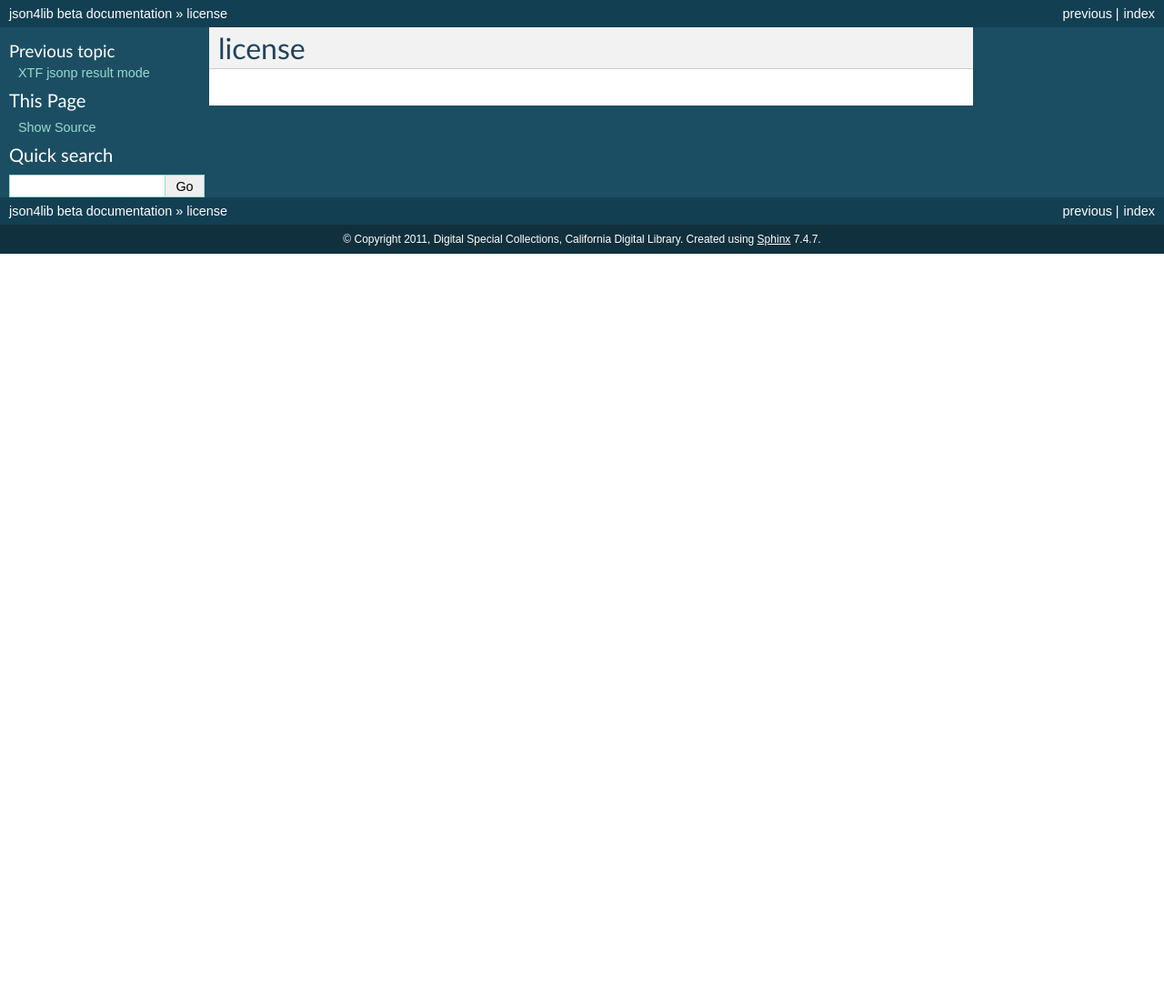
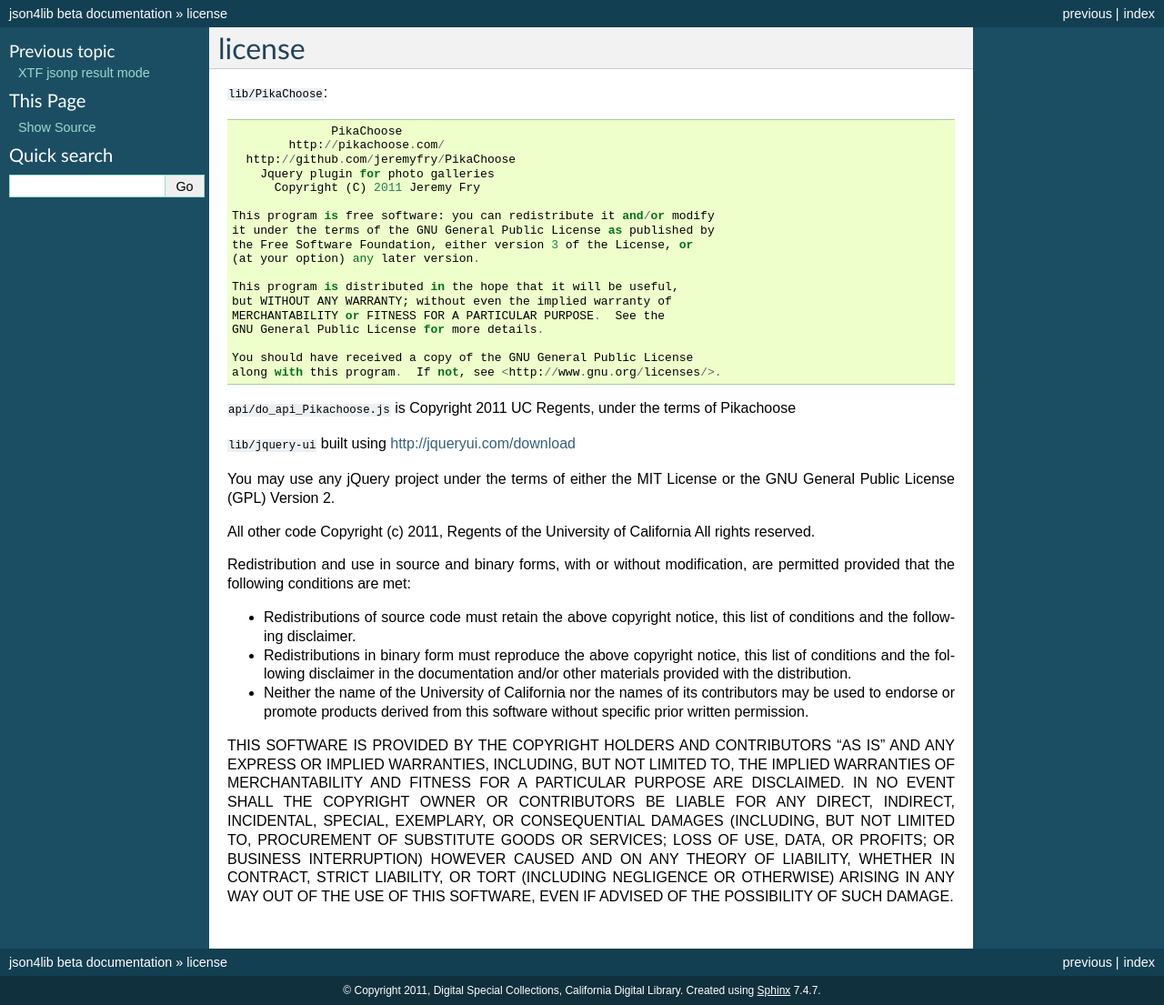
Before and after one commit to tingletech/json4lib, a Sphinx documentation site: the page built from docs/license.rst, in a window 1280 px wide. Shown: the whole page at 91% size. Built offline with Sphinx 7.4.7, drawn with Linux system fonts in a browser that asks for light colours; before the commit the page ends 900 px from its top, so only the background shows below that.

Commit message:
worked some more on these docs

```diff
--- a/docs/license.rst
+++ b/docs/license.rst
@@ -1,3 +1,58 @@
 *******
 license
 *******
+
+:file:`lib/PikaChoose`::
+
+                  PikaChoose
+            http://pikachoose.com/
+      http://github.com/jeremyfry/PikaChoose
+	Jquery plugin for photo galleries
+          Copyright (C) 2011 Jeremy Fry
+
+    This program is free software: you can redistribute it and/or modify
+    it under the terms of the GNU General Public License as published by
+    the Free Software Foundation, either version 3 of the License, or
+    (at your option) any later version.
+
+    This program is distributed in the hope that it will be useful,
+    but WITHOUT ANY WARRANTY; without even the implied warranty of
+    MERCHANTABILITY or FITNESS FOR A PARTICULAR PURPOSE.  See the
+    GNU General Public License for more details.
+
+    You should have received a copy of the GNU General Public License
+    along with this program.  If not, see <http://www.gnu.org/licenses/>.
+
+:file:`api/do_api_Pikachoose.js` is Copyright 2011 UC Regents, under the terms of Pikachoose
+
+:file:`lib/jquery-ui` built using http://jqueryui.com/download
+
+You may use any jQuery project under the terms of either the MIT
+License or the GNU General Public License (GPL) Version 2.
+
+All other code Copyright (c) 2011, Regents of the University of California
+All rights reserved.
+
+Redistribution and use in source and binary forms, with or without
+modification, are permitted provided that the following conditions are met:
+
+- Redistributions of source code must retain the above copyright notice,
+  this list of conditions and the following disclaimer.
+- Redistributions in binary form must reproduce the above copyright notice,
+  this list of conditions and the following disclaimer in the documentation
+  and/or other materials provided with the distribution.
+- Neither the name of the University of California nor the names of its
+  contributors may be used to endorse or promote products derived from this
+  software without specific prior written permission.
+
+THIS SOFTWARE IS PROVIDED BY THE COPYRIGHT HOLDERS AND CONTRIBUTORS "AS IS"
+AND ANY EXPRESS OR IMPLIED WARRANTIES, INCLUDING, BUT NOT LIMITED TO, THE
+IMPLIED WARRANTIES OF MERCHANTABILITY AND FITNESS FOR A PARTICULAR PURPOSE
+ARE DISCLAIMED. IN NO EVENT SHALL THE COPYRIGHT OWNER OR CONTRIBUTORS BE
+LIABLE FOR ANY DIRECT, INDIRECT, INCIDENTAL, SPECIAL, EXEMPLARY, OR
+CONSEQUENTIAL DAMAGES (INCLUDING, BUT NOT LIMITED TO, PROCUREMENT OF
+SUBSTITUTE GOODS OR SERVICES; LOSS OF USE, DATA, OR PROFITS; OR BUSINESS
+INTERRUPTION) HOWEVER CAUSED AND ON ANY THEORY OF LIABILITY, WHETHER IN
+CONTRACT, STRICT LIABILITY, OR TORT (INCLUDING NEGLIGENCE OR OTHERWISE)
+ARISING IN ANY WAY OUT OF THE USE OF THIS SOFTWARE, EVEN IF ADVISED OF THE
+POSSIBILITY OF SUCH DAMAGE.
```
Also changed, not shown: docs/index.rst (+29 -0 lines), docs/CDL.DSC.slideshowLink.rst (line endings or trailing spaces).
